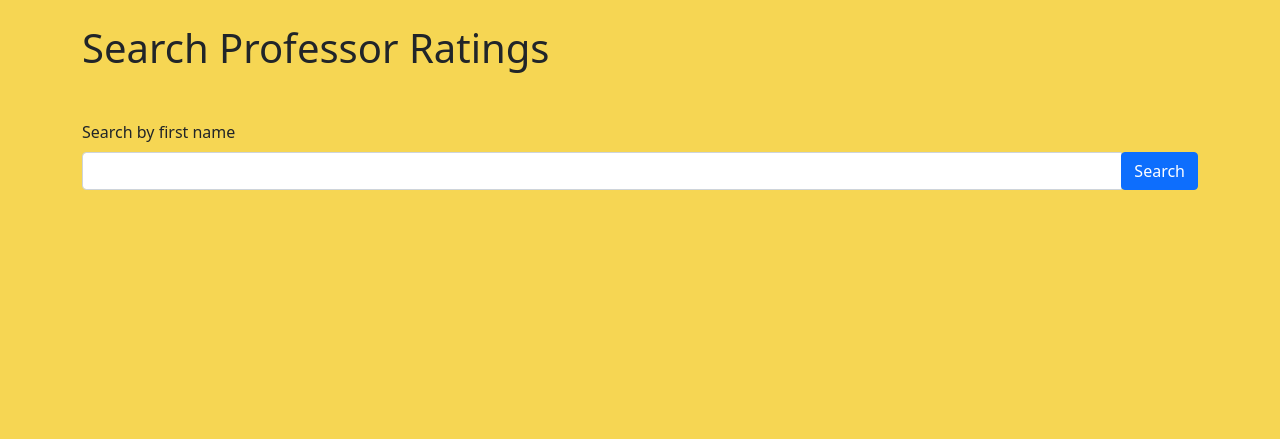
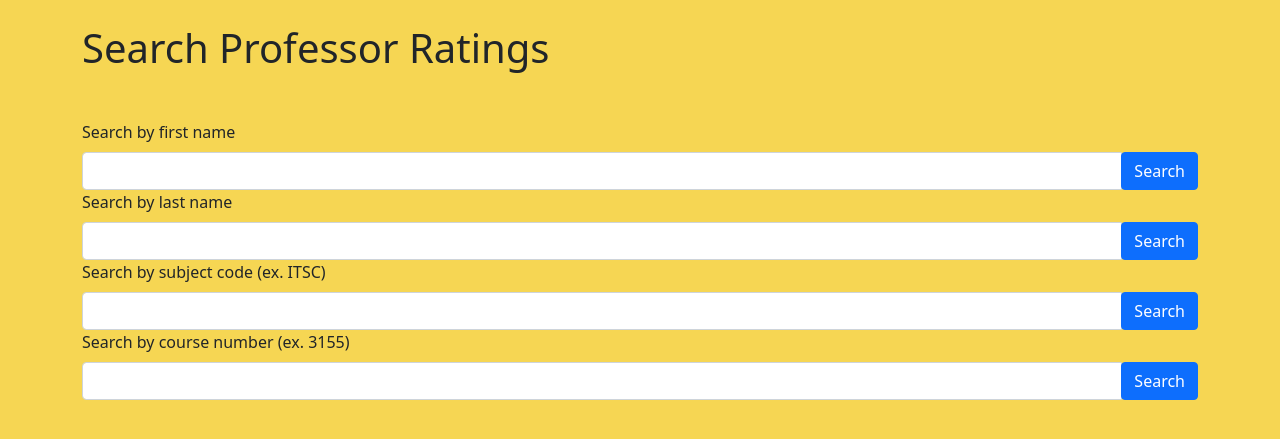
Before and after one commit to Emanrz7613/Flask-Website-with-Google-auth, a Flask app: page /ratings/search in a window 1280 px wide. Shown: the part 56-495 px from the top of the page. Run offline with Flask 3, Linux system fonts and the light colour scheme; parts of the project's set-up code (start-up, migrations or seed data) failed here and were passed over.

Commit message:
updated search parameters
now can search by last name, subject, course num

```diff
--- a/app.py
+++ b/app.py
@@ -95,9 +95,21 @@ def create_rating():
 @app.get('/ratings/search')
 def search_ratings():
     found_ratings = []
-    q = request.args.get('q', '')
+    q = request.args.get('q-first-name', '')
     if q != '':
-        found_ratings = rating_repository_singleton.search_ratings(q)
+        found_ratings = rating_repository_singleton.search_ratings_by_first_name(q)
+    else:
+        q = request.args.get('q-last-name', '')
+        if q != '':
+            found_ratings = rating_repository_singleton.search_ratings_by_last_name(q)
+        else:
+            q = request.args.get('q-subject', '')
+            if q != '':
+                found_ratings = rating_repository_singleton.search_ratings_by_subject(q)
+            else:
+                q = request.args.get('q-course-num', '')
+                if q != '':
+                    found_ratings = rating_repository_singleton.search_ratings_by_course_num(q)
     size = len(found_ratings)
     return render_template('search_ratings.html', search_active=True, ratings=found_ratings, search_query=q, size=size)
 
--- a/templates/search_ratings.html
+++ b/templates/search_ratings.html
@@ -5,9 +5,30 @@
 {% block body %}
 <h1 class="mb-5">Search Professor Ratings</h1>
 <form action="/ratings/search" method="get" class="mb-5">
-  <label for="q" class="form-label">Search by first name</label>
+  <label for="q-first-name" class="form-label">Search by first name</label>
   <div class="input-group">
-    <input type="text" name="q" id="q" class="form-control" autocomplete="off" required>
+    <input type="text" name="q-first-name" id="q-first-name" class="form-control" autocomplete="off">
+    <div class="input-group-append">
+      <button type="submit" class="btn btn-primary">Search</button>
+    </div>
+  </div>
+  <label for="q-last-name" class="form-label">Search by last name</label>
+  <div class="input-group">
+    <input type="text" name="q-last-name" id="q-last-name" class="form-control" autocomplete="off">
+    <div class="input-group-append">
+      <button type="submit" class="btn btn-primary">Search</button>
+    </div>
+  </div>
+  <label for="q-subject" class="form-label">Search by subject code (ex. ITSC)</label>
+  <div class="input-group">
+    <input type="text" name="q-subject" id="q-subject" class="form-control" autocomplete="off">
+    <div class="input-group-append">
+      <button type="submit" class="btn btn-primary">Search</button>
+    </div>
+  </div>
+  <label for="q-course-num" class="form-label">Search by course number (ex. 3155)</label>
+  <div class="input-group">
+    <input type="text" name="q-course-num" id="q-course-num" class="form-control" autocomplete="off">
     <div class="input-group-append">
       <button type="submit" class="btn btn-primary">Search</button>
     </div>
```
Also changed, not shown: src/repositories/rating_repository.py (+25 -1 lines).
